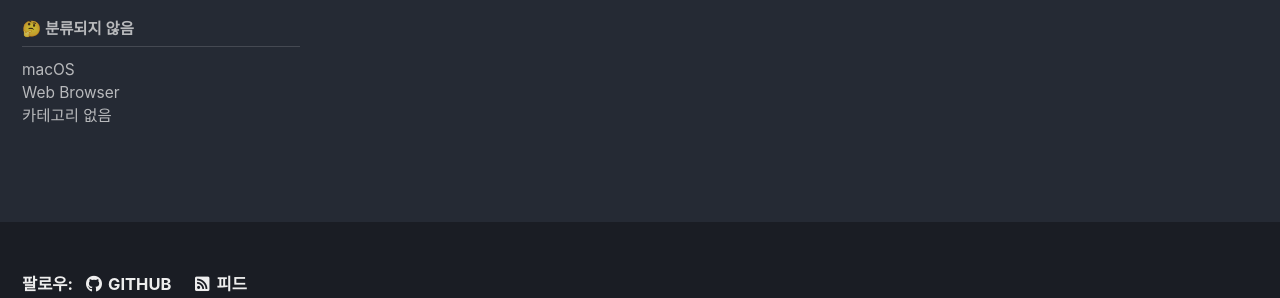
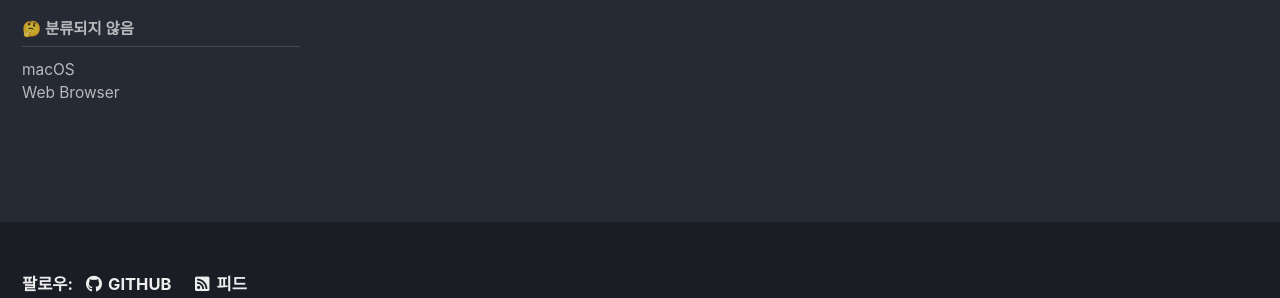
Before and after one commit to Hepheir/archived-hepheir.github.io, a Jekyll site: the page built from index.html, in a window 1280 px wide. Shown: the part 523-821 px from the top of the page. Built offline with Jekyll 4.4.1, drawn with Linux system fonts in a browser that asks for light colours; cached includes are drawn as plain includes; some web fonts are replaced; the list of posts is cut into pages by our own code.

Commit message:
config: Revert "Uncategorized" in _data/navigation.yml

```diff
--- a/_data/navigation.yml
+++ b/_data/navigation.yml
@@ -26,5 +26,3 @@ categories:
         url: /categories/#macos
       - title: "Web Browser"
         url: /categories/#web-browser
-      - title: "카테고리 없음"
-        url: /categories/#uncategorized
```
